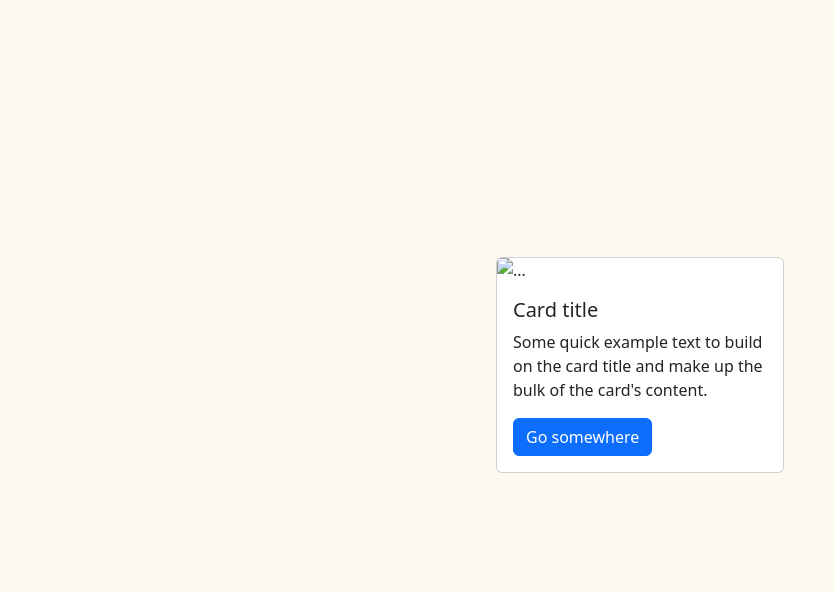
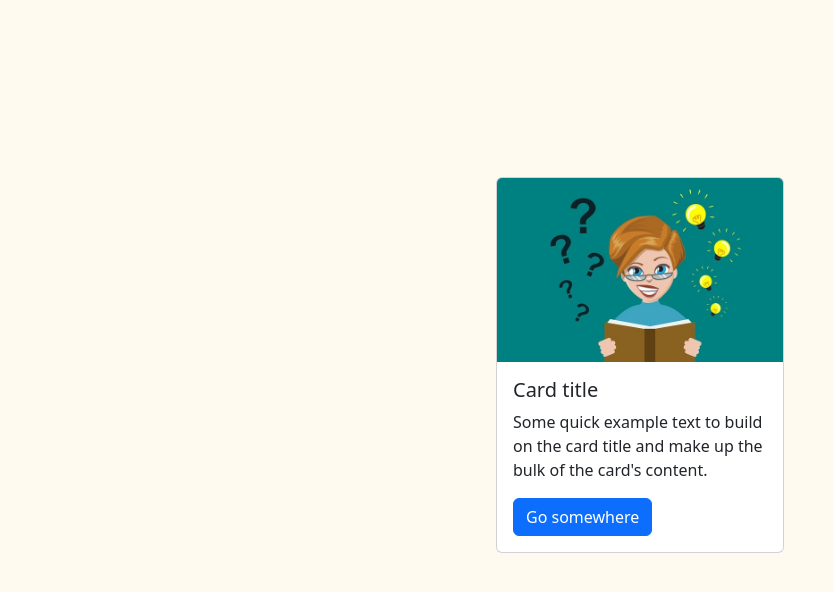
Before and after one commit to christophercrnjak/quizapp, a plain HTML site: page index.html in a window 1280 px wide. Shown: the part 60-652 px from the top of the page, without its empty margins (0-834 px from the left). Drawn offline with nearby package versions, Linux system fonts and the light colour scheme.

Commit message:
added a testpic

```diff
--- a/index.html
+++ b/index.html
@@ -31,7 +31,7 @@
 
     <div class="container">
       <div class="card" style="width: 18rem">
-        <img src="..." class="card-img-top" alt="..." />
+        <img src="img/testpic.jpg" class="card-img-top" alt="..." />
         <div class="card-body">
           <h5 class="card-title">Card title</h5>
           <p class="card-text">
```
Also changed, not shown: img/testpic.jpg (added).
